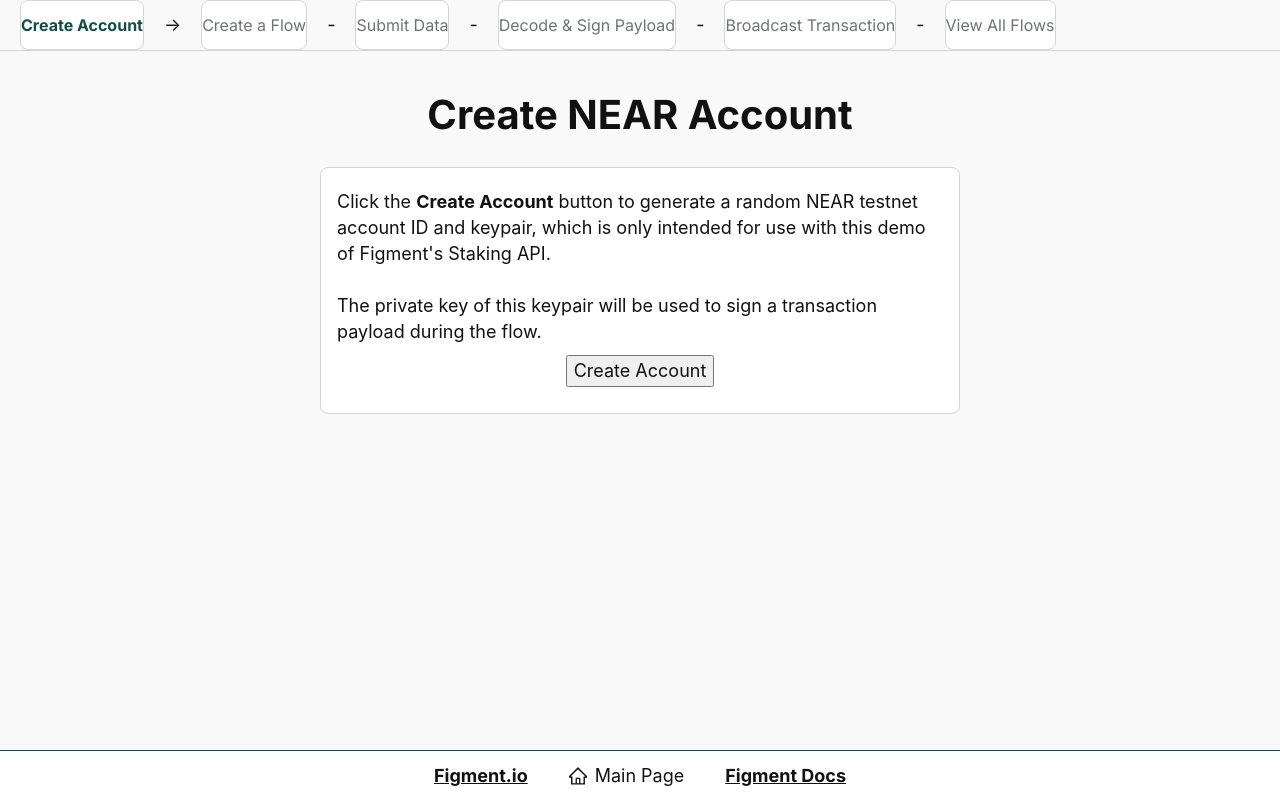
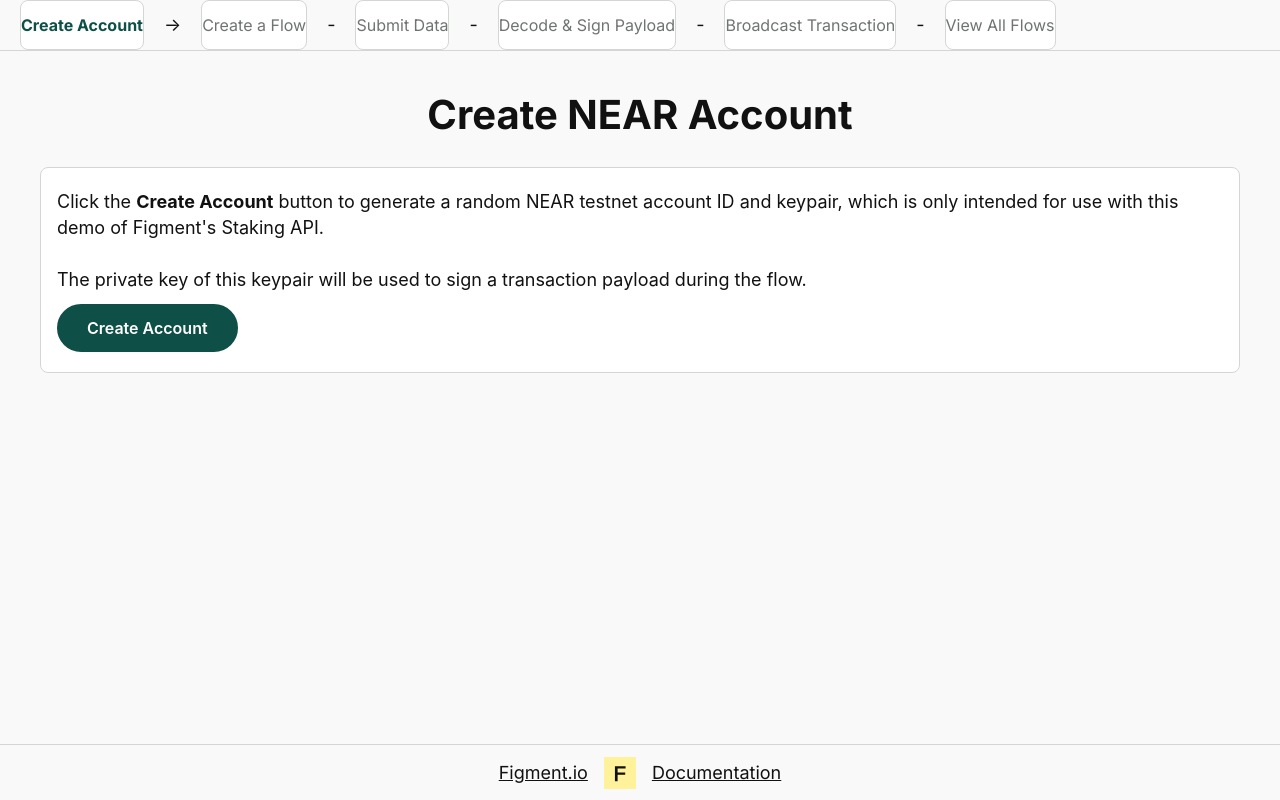
Before and after one commit to figment-networks/visualize-staking-api-flows, a Next.js app: page /create-near-account in a window 1280 px wide. Built offline with nearby package versions, Linux system fonts and the light colour scheme.

Commit message:
card layout

```diff
--- a/components/CreateAccount.jsx
+++ b/components/CreateAccount.jsx
@@ -6,10 +6,9 @@ import styles from "@styles/Home.module.css";
 import { Col, Row } from "antd";
 import { SolutionOutlined, WarningOutlined } from "@ant-design/icons";
 import AccountCard from "@components/AccountCard";
-import Footer from "@components/elements/Footer";
 import { useAppState } from "@utilities/appState";
 
-import { Title, BreadCrumbs, Button, Card } from "@pages/ui-components";
+import { Title, BreadCrumbs, Button, Card, Footer } from "@pages/ui-components";
 
 import Heading from "@components/elements/Heading";
 import Description from "@components/elements/Description";
@@ -100,27 +99,27 @@ export default function CreateNEARAccountPage() {
       </Row> */}
 
       <Row justify="space-around">
-        <Col span={12}>
         {!accountAddress && (
-            <Card>
+          <Card className="card">
+            <style jsx>{`
+              div.card {
+                width: 100%;
+                max-width: 60rem;
+                margin: 0 auto;
+              }
+            `}</style>
             <p>
               Click the <b>Create Account</b> button to generate a random NEAR
               testnet account ID and keypair, which is only intended for use
               with this demo of Figment&apos;s Staking API.
               <br />
               <br />
-                The private key of this keypair will be used to sign a
-                transaction payload during the flow.
+              The private key of this keypair will be used to sign a transaction
+              payload during the flow.
               <br />
             </p>
             <form onSubmit={handleSubmit} method="post">
-                <Button
-                  size="large"
-                  type="primary"
-                  htmlType="submit"
-                  className={styles.submitButton}
-                  disabled={isLoading ? true : false}
-                >
+              <Button disabled={isLoading ? true : false}>
                 Create Account
               </Button>
             </form>
@@ -133,7 +132,6 @@ export default function CreateNEARAccountPage() {
             </Card>
           </>
         )}
-        </Col>
       </Row>
 
       <Row justify="center" className={styles.paddingBottom}>
--- a/pages/ui-components.jsx
+++ b/pages/ui-components.jsx
@@ -46,8 +46,8 @@ export const Headline = ({ children }) => (
   </div>
 );
 
-export const Card = ({ children }) => (
-  <div>
+export const Card = ({ children, ...props }) => (
+  <div {...props}>
     <style jsx>{`
       div {
         background-color: #ffffff;
```
Lines whose indentation alone changed are shown as unchanged.
